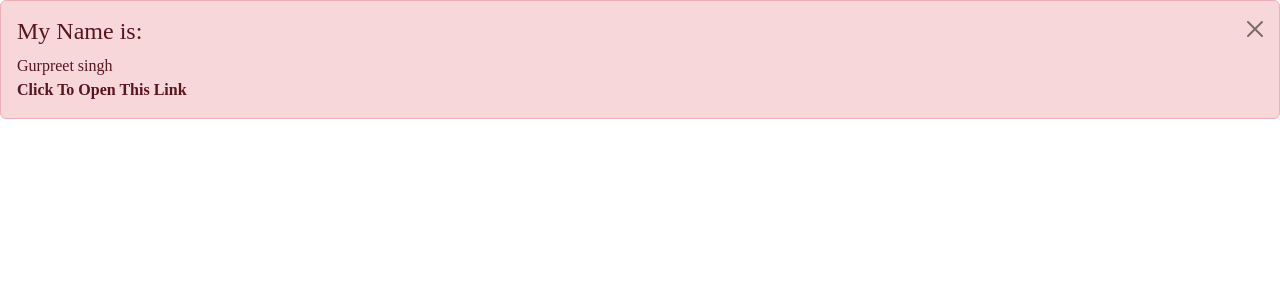
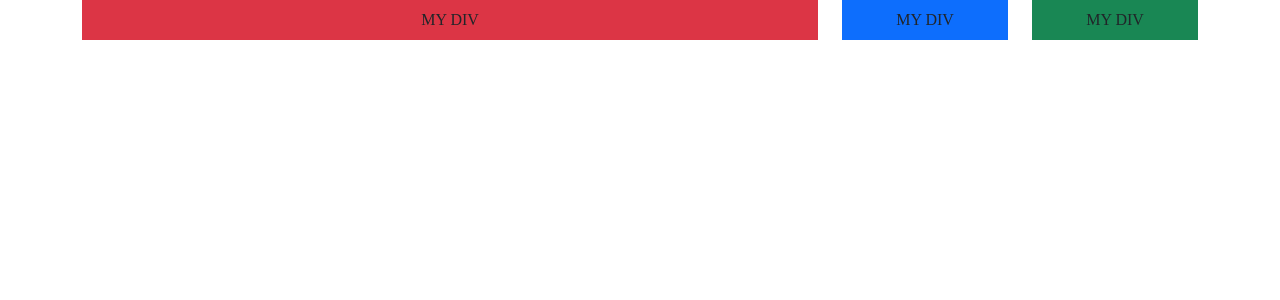
Before and after one commit to desgurpreet/React, a React (Vite) app: page / in a window 1280 px wide. Shown: the top 300 px of the page. Built offline with nearby package versions, Linux system fonts and the light colour scheme.

Commit message:
using grid property(color,width)

```diff
--- a/src/App1.jsx
+++ b/src/App1.jsx
@@ -5,6 +5,7 @@ import FormValidation from "./FormValidation.jsx";
 import FormikForm from "./FormikForm.jsx";
 import FormikComponent from "./FormikComponent.jsx";
 import ReactBootstrap from "./ReactBootstrap.jsx";
+import GridBS from "./GridBS.jsx";
 //DYNAMIC DECLARE
 const LazyComp1=lazy(()=>import('./LazyComp1.jsx'))
 const LazyComp2=lazy(()=>import('./LazyComp2.jsx'))
@@ -12,7 +13,8 @@ const LazyComp2=lazy(()=>import('./LazyComp2.jsx'))
 const App1 = () => {
   return (
   <div>
-    <ReactBootstrap/>
+    <GridBS/>
+    {/* <ReactBootstrap/> */}
     {/* <FormikComponent/> */}
     {/* <FormikForm/> */}
     {/* <FormValidation/> */}
--- /dev/null
+++ b/src/GridBS.jsx
@@ -0,0 +1,24 @@
+import React from "react";
+import { Col, Container, Row } from "react-bootstrap";
+import "bootstrap/dist/css/bootstrap.min.css";
+const GridBS = () => {
+  return (
+    <div>
+      <Container fluid="lg">
+        <Row className="text-center">
+          <Col md={8} sm={6} xs={4}>
+            <div className="bg-danger p-2">MY DIV</div>
+          </Col>
+          <Col md={2} sm={3} xs={4}>
+            <div className="bg-primary p-2">MY DIV</div>
+          </Col>
+          <Col md={2} sm={3} xs={4}>
+            <div className="bg-success p-2">MY DIV</div>
+          </Col>
+        </Row>
+      </Container>
+    </div>
+  );
+};
+
+export default GridBS;
```
